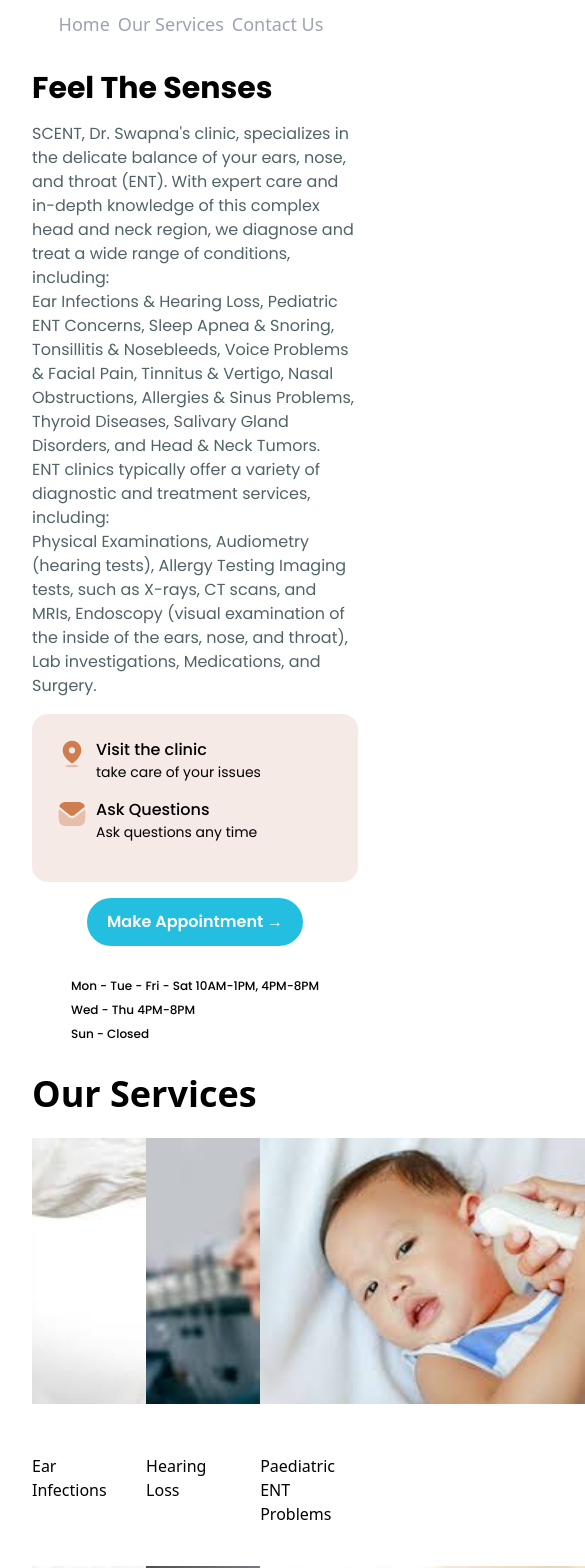
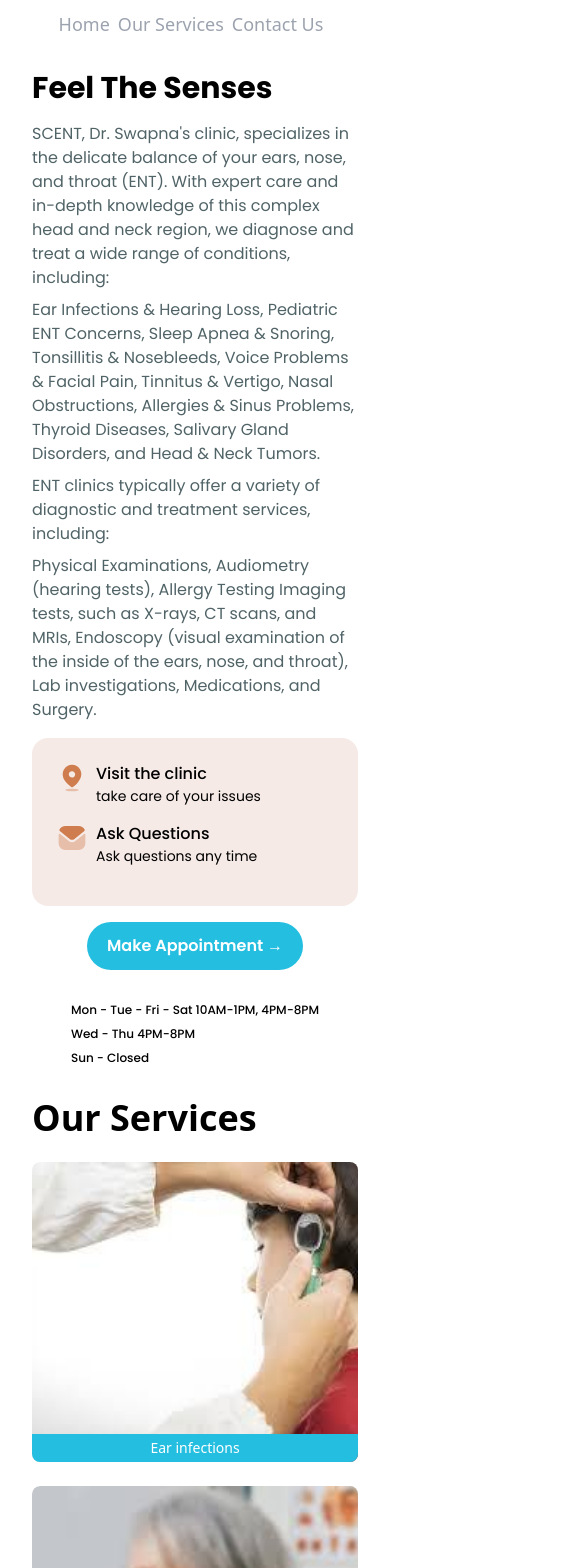
Before and after one commit to anubhav-aryan/entclinic, a Next.js app: page / in a window 390 px wide. Shown: the part 120-1688 px from the top of the page, 585 px wide, since content can reach past the window. Built offline with nearby package versions, Linux system fonts and the light colour scheme.

Commit message:
feat: Mobile responsiveness fixes

```diff
--- a/components/AnalyticLabel.tsx
+++ b/components/AnalyticLabel.tsx
@@ -2,7 +2,7 @@ import React from "react";
 
 const AnalyticLabel = () => {
   return (
-    <div className="w-full  py-12 flex justify-center gap-12 bg-[#062126] mobile:flex-col laptop:flex-row">
+    <div className="w-screen  py-12 flex justify-center gap-12 bg-[#062126] mobile:flex-col laptop:flex-row">
       <div className="label flex flex-col items-center gap-2">
         <h1 className="text-5xl text-white font-bold">99%</h1>
         <h3 className="text-[#11b7db] text-lg font-semibold">
--- a/components/Testimonial.tsx
+++ b/components/Testimonial.tsx
@@ -16,7 +16,7 @@ const Testimonial = () => {
           <TestimonialCard
             img="Screenshot from 2024-02-09 20-51-33.png"
             name="Tejjas Singh"
-            review="Dr. Swapna is a true lifesaver! Her expertise and personalized care helped me find relief from chronic sinus problems that plagued me for years. From her warm demeanor to his effective treatment plan, I couldn't be more grateful. If you're seeking relief from sinus issues, Dr. Swapna is the one to see. Thank you for improving my quality of life!"
+            review="Dr. Swapna is a true lifesaver! Her expertise and personalized care helped me find relief from chronic sinus problems that plagued me for years. From her warm demeanor to her effective treatment plan, I couldn't be more grateful. If you're seeking relief from sinus issues, Dr. Swapna is the one to see. Thank you for improving my quality of life!"
           />
         </div>
       </div>
--- a/sections/Appointment.tsx
+++ b/sections/Appointment.tsx
@@ -8,7 +8,7 @@ const Appointment = () => {
     >
       <div className="w-full">
         <div className=" font-bold text-4xl mb-10">Make Appointment</div>
-        <div className="--form w-[80%] mx-auto flex flex-col justify-between">
+        <div className="--form w-full tablet:w-[80%] mx-auto flex flex-col justify-between">
           <input
             type="text"
             name=""
@@ -62,9 +62,9 @@ const Appointment = () => {
         </div>
         <button
           type="button"
-          className=" tablet:px-6 tablet:py-4 mobile:px-3 mobile:py-2 bg-[#24bee0] text-xl font-medium rounded-full text-white flex gap-4 items-center mx-auto"
+          className=" tablet:px-6 tablet:py-4 mobile:px-6 mobile:py-2 bg-[#24bee0] text-xl font-medium rounded-full text-white flex gap-4 items-center mx-auto"
         >
-          <p>Send</p>
+          Send
         </button>
       </div>
     </div>
--- a/sections/Doctors.tsx
+++ b/sections/Doctors.tsx
@@ -2,13 +2,13 @@ import React from "react";
 import DoctorCard from "@/components/DoctorCard";
 const Doctors = () => {
   return (
-    <div className="w-full  flex items-center font-poppins bg-[#f5f6f4]">
+    <div className="w-full  flex items-center font-poppins bg-[#f5f6f4] rounded-lg">
       <div className="w-full">
-        <div className="--header flex justify-between items-center mb-10">
+        {/* <div className="--header flex justify-between items-center mb-10">
           <div className="--heading font-bold text-4xl">
             Our Qualified Doctor
           </div>
-        </div>
+        </div> */}
         <div className=" w-full flex mobile:flex-wrap laptop:flex-nowrap tablet:gap-[1rem] justify-around mobile:gap-[1rem] py-[1rem]">
           <DoctorCard
             img="Dr_Swapna_C_A_f039837fe4.webp"
--- a/sections/Footer.tsx
+++ b/sections/Footer.tsx
@@ -22,7 +22,7 @@ const Footer = () => {
             No. 27, Door. No. 2, Vellore - Katpadi Road, Silk Mill, Gandhi
             Nagar, Katpadi, Vellore- 632006
           </p>
-          <p>Call: 9342683675</p>
+          <p>Call: +91 9342683675</p>
           {/* <div className="socials flex gap-4">
             <button
               type="button"
--- a/sections/Hero.tsx
+++ b/sections/Hero.tsx
@@ -9,24 +9,29 @@ export default function Hero() {
         <div className=" tablet:text-5xl font-bold mobile:text-3xl mobile:text-left">
           Feel The Senses
         </div>
-        <div className="--sub-heading text-subheading">
+        <div className="--sub-heading text-subheading leading-6">
+          <p>
             SCENT, Dr. Swapna's clinic, specializes in the delicate balance of
             your ears, nose, and throat (ENT). With expert care and in-depth
-          knowledge of this complex head and neck region, we diagnose and treat
-          a wide range of conditions, including:
-          <br />
+            knowledge of this complex head and neck region, we diagnose and
+            treat a wide range of conditions, including:
+          </p>
+          <p className="mt-2">
             Ear Infections & Hearing Loss, Pediatric ENT Concerns, Sleep Apnea &
             Snoring, Tonsillitis & Nosebleeds, Voice Problems & Facial Pain,
             Tinnitus & Vertigo, Nasal Obstructions, Allergies & Sinus Problems,
             Thyroid Diseases, Salivary Gland Disorders, and Head & Neck Tumors.
-          <br />
+          </p>
+          <p className="mt-2">
             ENT clinics typically offer a variety of diagnostic and treatment
             services, including:
-          <br />
+          </p>
+          <p className="mt-2">
             Physical Examinations, Audiometry (hearing tests), Allergy Testing
             Imaging tests, such as X-rays, CT scans, and MRIs, Endoscopy (visual
             examination of the inside of the ears, nose, and throat), Lab
             investigations, Medications, and Surgery.
+          </p>
         </div>
         <div className="--informatics w-full h-fit p-6 bg-[#f5eae6] rounded-2xl flex gap-[2%] mobile:flex-col tablet:flex-row mobile:items-center tablet:flex-wrap">
           {/* <Label
--- a/sections/Services.tsx
+++ b/sections/Services.tsx
@@ -1,55 +1,41 @@
 import React from "react";
 import Image from "next/image";
-
+const data = [
+  {
+    img: "/earinfection.jpeg",
+    title: "Ear infections",
+  },
+  {
+    img: "/hearingloss.jpeg",
+    title: "Hearing Loss",
+  },
+  {
+    img: "/childent.jpeg",
+    title: "Paediatric ENT Problems",
+  },
+  {
+    img: "/thyroid.jpeg",
+    title: "Thyroid Problems",
+  },
+  {
+    img: "/sleepapnea.jpeg",
+    title: "Sleep Apnea",
+  },
+  {
+    img: "/snoring.jpeg",
+    title: "Snoring",
+  },
+];
 const Services = () => {
   return (
     <div className="w-full" id="services">
       <div className="--heading font-bold text-4xl mb-6">Our Services</div>
-      <div className="--items w-full flex justify-between">
-        <div className="--service-item w-[30%] ">
-          <div className="image-container">
-            <Image
-              src="/earinfection.jpeg"
-              alt="logo"
-              width={300}
-              height={300}
-              className="w-full"
-            />
-          </div>
-          <div className="--description font-medium tablet:text-xl mt-4">
-            Ear Infections
-          </div>
-        </div>
-        <div className="--service-item w-[30%] ">
-          <div className="image-container">
-            <Image
-              src="/hearingloss.jpeg"
-              alt="logo"
-              width={300}
-              height={300}
-              className="w-full"
-            />
-          </div>
-          <div className="--description font-medium tablet:text-xl mt-4">
-            Hearing Loss
-          </div>
-        </div>
-        <div className="--service-item w-[30%] ">
-          <div className="image-container">
-            <Image
-              src="/childent.jpeg"
-              alt="logo"
-              width={300}
-              height={300}
-              className="w-full"
-            />
-          </div>
-          <div className="--description font-medium tablet:text-xl mt-4">
-            Paediatric ENT Problems
-          </div>
-        </div>
+      <div className="--items w-full flex justify-between flex-wrap">
+        {data.map((item, i) => (
+          <ImageBox img={item.img} title={item.title} key={i} />
+        ))}
       </div>
-      <div className="--items w-full flex justify-between py-10">
+      {/* <div className="--items w-full flex justify-between py-10">
         <div className="--service-item w-[30%] ">
           <div className="image-container">
             <Image
@@ -92,7 +78,7 @@ const Services = () => {
             Snoring
           </div>
         </div>
-      </div>
+      </div> */}
       <style jsx>{`
         .image-container {
           width: 400px; /* Set your desired width */
@@ -105,3 +91,28 @@ const Services = () => {
 };
 
 export default Services;
+
+interface BoxProps {
+  img: string;
+  title: string;
+}
+function ImageBox({ img, title }: BoxProps) {
+  return (
+    <>
+      <div className="--service-item w-[100%] tablet:w-[30%] rounded-lg overflow-hidden mb-6 tablet:mb-12 relative">
+        <div className="image-container">
+          <Image
+            src={img}
+            alt="logo"
+            width={300}
+            height={300}
+            className="w-full h-full rounded-lg"
+          />
+        </div>
+        <div className="--description absolute bottom-0 left-0 z-[100] font-medium text-sm tablet:text-base  mt-4 bg-[#24bee0] w-full py-1 text-white text-center">
+          {title}
+        </div>
+      </div>
+    </>
+  );
+}
```
Also changed, not shown: components/DoctorCard.tsx (+10 -3 lines), components/InfoCard.tsx (+7 -3 lines), components/TestimonialCard.tsx (+5 -3 lines). Lines whose indentation alone changed are shown as unchanged.
